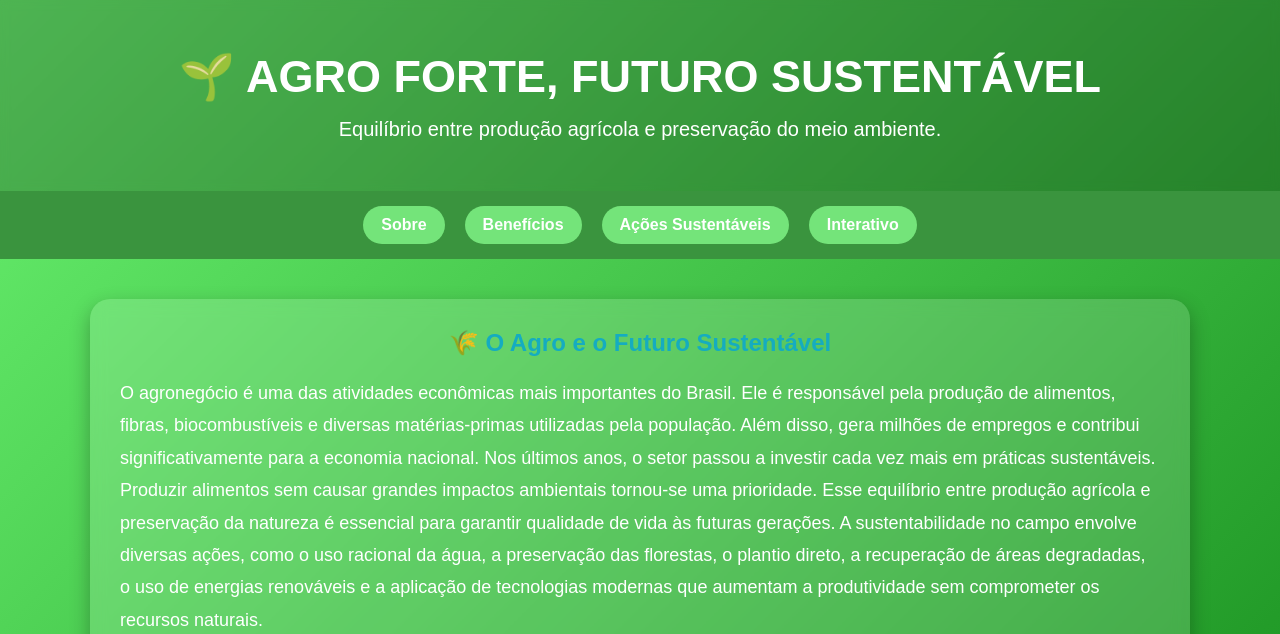
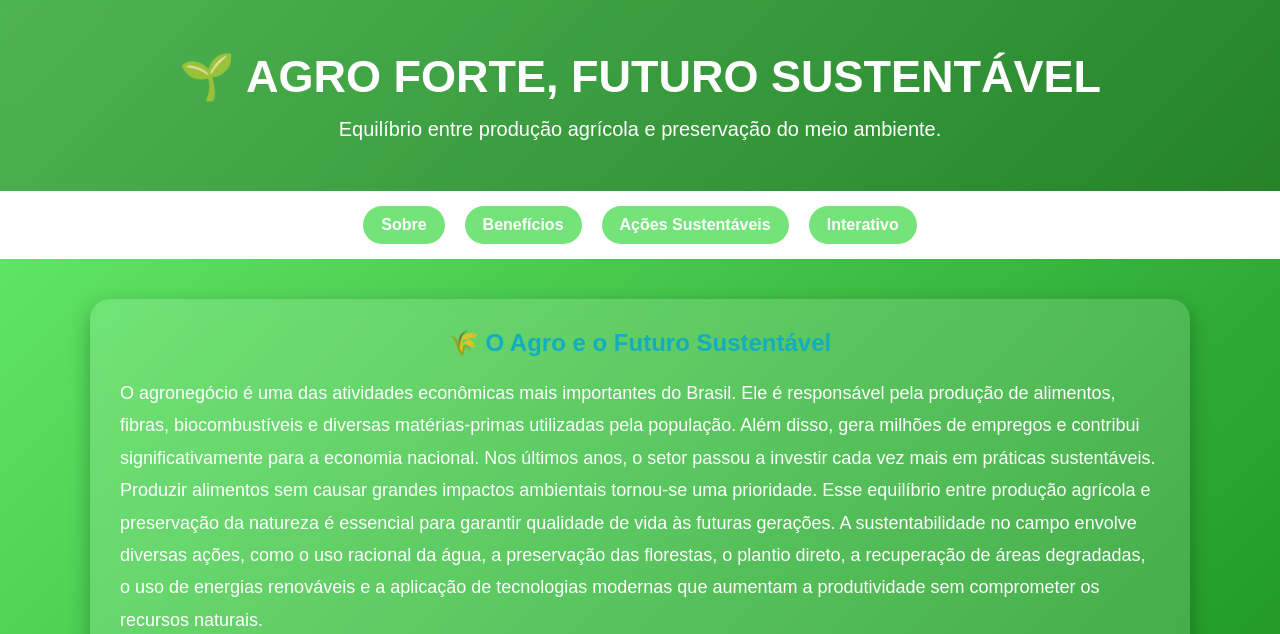
Before and after one commit to RafaelBernardelli-Danitor/Agrinho2026, a plain HTML site: page index.html in a window 1280 px wide. Shown: the top 634 px of the page. Drawn offline with Linux system fonts and the light colour scheme.

Commit message:
Agrinho2026

```diff
--- a/index.html
+++ b/index.html
@@ -46,7 +46,7 @@ nav{
     display:flex;
     justify-content:center;
     gap:20px;
-    background:#3a943e;
+    background:#ffffff;
     padding:15px;
     position:sticky;
     top:0;
```
